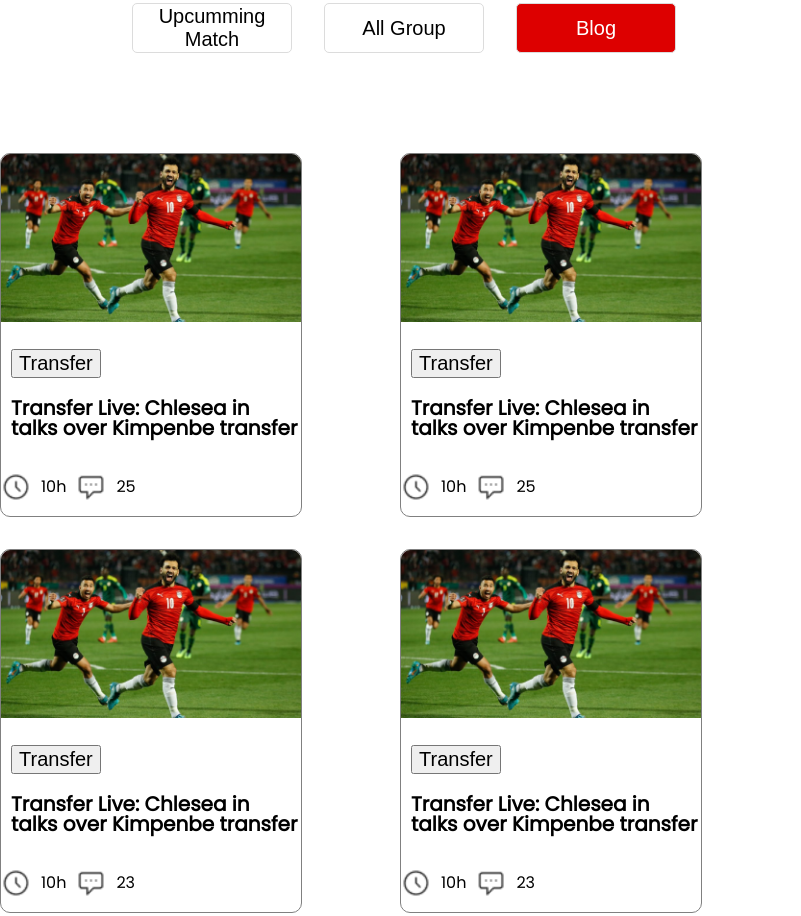
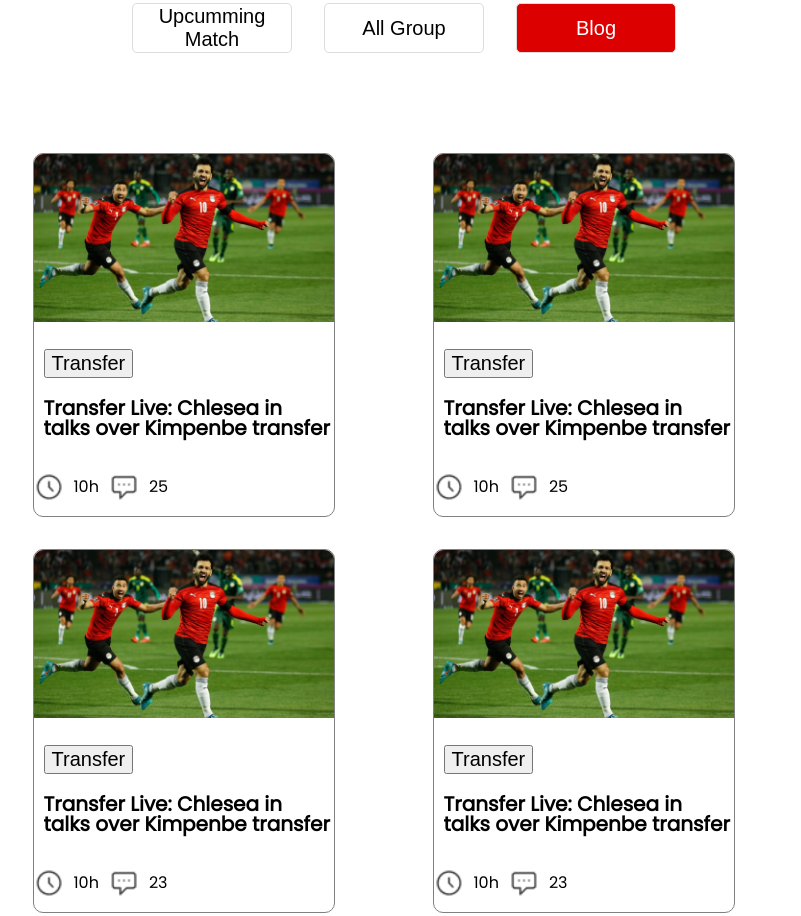
Before and after one commit to liton0023/world-cup-repo, a plain HTML site: page index.html in a window 768 px wide. Shown: the part 861-1777 px from the top of the page, 801 px wide, since content can reach past the window. Drawn offline with Linux system fonts and the light colour scheme.

Commit message:
responcive done

```diff
--- a/css/style.css
+++ b/css/style.css
@@ -260,6 +260,7 @@ footer .ancnkhor a {
     grid-template-columns: repeat(2, 1fr);
     gap: 32px;
     width: 100%;
+    margin-left: 65px;
   }
 
   .ancnkhor {
```
